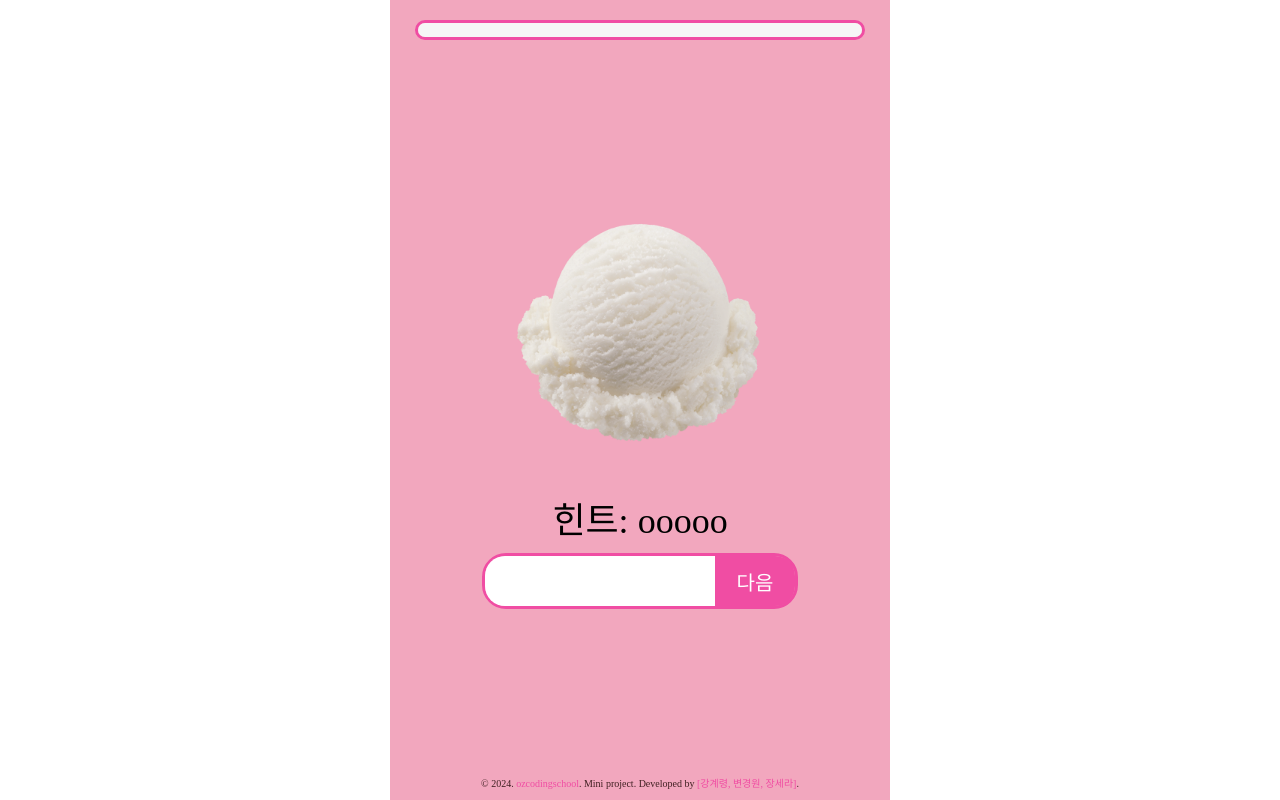
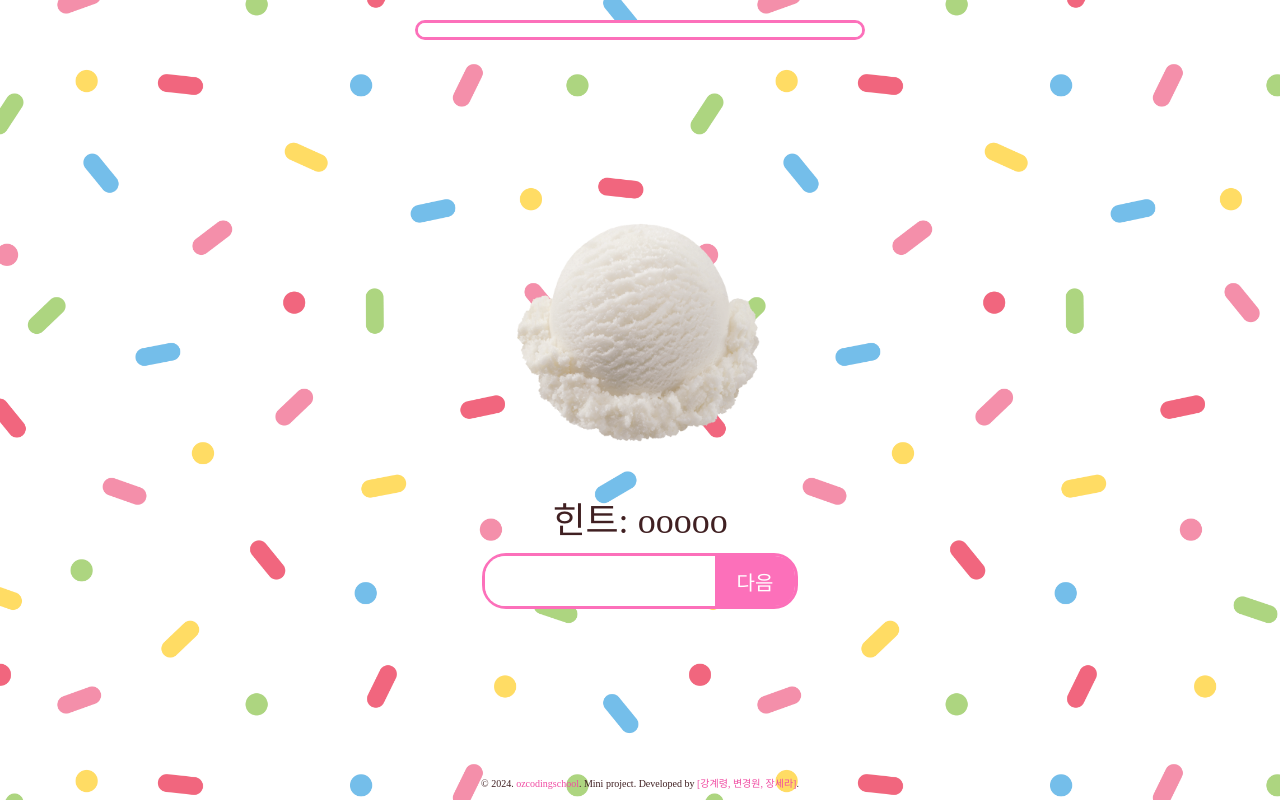
Before and after one commit to burgerk98/oz_-miniproject, a website: page html/icecreamPage.html in a window 1280 px wide. Drawn offline with Linux system fonts and the light colour scheme; a web font is replaced by a local one.

Commit message:
배경수정, 색상수정, 호버 설정.

```diff
--- a/css/icecreamPage.css
+++ b/css/icecreamPage.css
@@ -4,6 +4,7 @@
 #hint{
   font-size: 36px;
   margin-bottom: 10px;
+  color: #402022;
 }
 
 #answerBtn{
@@ -12,16 +13,19 @@
   height: 50px;
   border-top-right-radius: 20px;
   border-bottom-right-radius: 20px;
+  background-color: #fc70ba;
+  color: #fff;
+  transition: all 0.3s ease;
+}
+#answerBtn:hover{
   background-color: #f04da3;
-  color: white;
-
+  box-shadow: inset 0px 0px 8px 3px #fc70ba;
 }
 #input{
   display: flex;
-  border:  3px solid #f04da3;
+  border:  3px solid #fc70ba;
   border-radius: 24px;
 }
-
 
 input{
   height: 50px;
@@ -30,12 +34,13 @@ input{
   text-align: center;
   border-top-left-radius: 20px;
   border-bottom-left-radius: 20px;
-
+  color: #402022;
   border: none;
 }
 input:focus{
   outline: none;
 }
+
 
 .page{
   position: relative;
@@ -47,20 +52,20 @@ progress {
   appearance: none;
   position: absolute;
   top: 20px;
-  border: 3px solid #f04da3;
+  border: 3px solid #fc70ba;
   border-radius:20px ;
 }
 
 progress::-webkit-progress-bar {
   /* progressbar의 배경이 되는 요소 */
   border-radius: 20px;
-  background-color: #f6f6f6;
+  background-color: #fff;
 }
 
 progress::-webkit-progress-value {
   /* progress의 진행 bar가 되는 요소 */
   border-radius: 20px;
-  background-color: #f04da3;
+  background-color: #fc70ba;
 }
 
 /* 화면 크기가 500px 미만일 때 */
--- a/css/index.css
+++ b/css/index.css
@@ -16,6 +16,7 @@ img{
   font-size: 40px;
   font-weight: bold;
   margin-bottom: 30px;
+  color: #402022;
 }
 
 #startBtn {
@@ -37,6 +38,7 @@ img{
 
 #startBtn:hover{
   background-color: #f04da3;
+  color: #fff;
 }
 
 
@@ -44,6 +46,7 @@ img{
 
 #Participants{
   margin-top: 25px;
+  color: #402022;
 }
 
 
--- a/css/reset.css
+++ b/css/reset.css
@@ -32,8 +32,14 @@ button{
   justify-content: center;
 
 }
+html{
+  /* background-image: url('/img/AdobeStock_430307249.jpeg'); */
+  background-image: url('/img/스프링클(흰).png');
+  background-size: 700px;
+
+}
 .page{
-  background-color: #f2a7be;
+
   max-width: 500px;
   width: 500px;
   height: 100%;
--- a/css/resultPage.css
+++ b/css/resultPage.css
@@ -6,10 +6,16 @@ button{
   margin-bottom: 10px;
   color: white;
   background-color:#402022 ;
+  transition: all 0.3s ease;
+}
+button:hover{
+  background-color: #f04da3;
+  color: #fff;
 }
 p{
   font-size: 35px;
   margin-bottom: 20px;
+  color: #402022
 }
 #btnWrap{
   display: flex;
@@ -24,4 +30,9 @@ p{
 
 button:not(:last-child){
   background-color:#f04da3;
+  transition: all 0.3s ease;
 }
+button:not(:last-child):hover{
+  color: white;
+  background-color:#402022
+}
```
Also changed, not shown: img/AdobeStock_430307249.jpeg (added), img/스프링클(흰).png (added).
